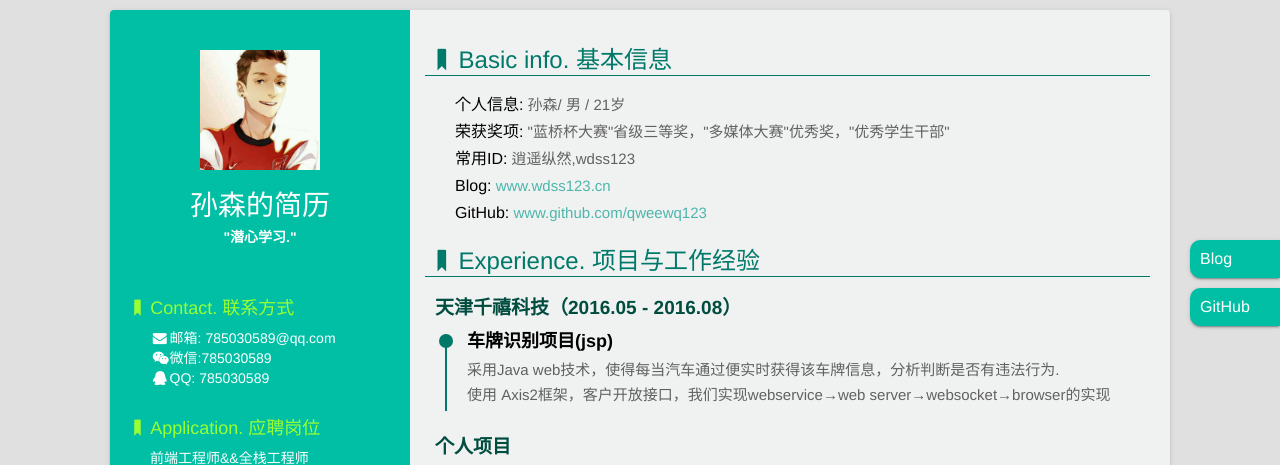
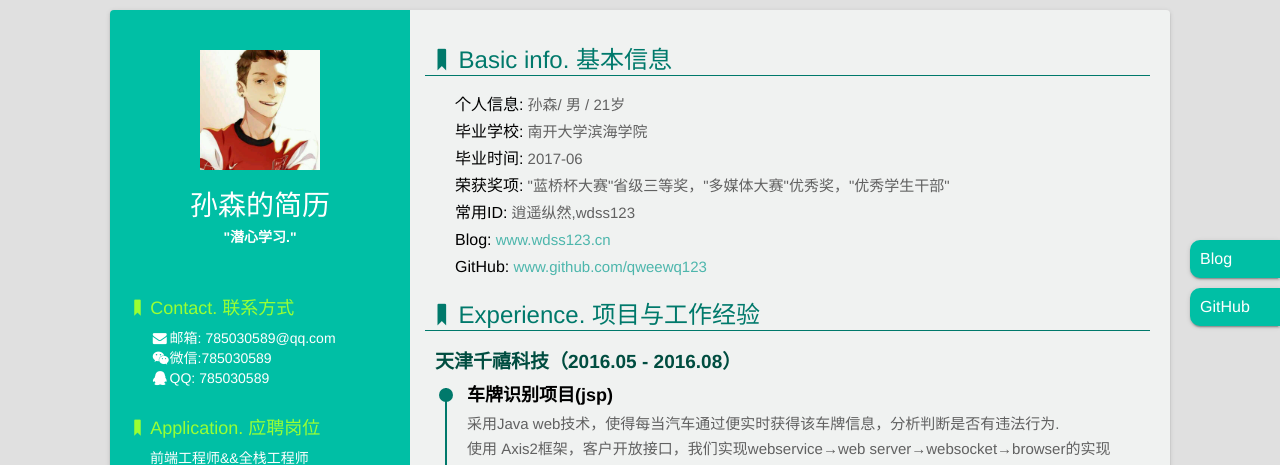
Before and after one commit to qweewq123/resume, a website: page index.html in a window 1280 px wide. Shown: the top 465 px of the page. Drawn offline with Linux system fonts and the light colour scheme.

Commit message:
Update index.html

```diff
--- a/index.html
+++ b/index.html
@@ -104,6 +104,8 @@
                 <li class="someRight">
                     <dt><i class="icon-bookmark"></i>Basic info. 基本信息</dt>
                     <dd><span>个人信息:</span> 孙森/ 男 / 21岁</dd>
+                     <dd><span>毕业学校:</span> 南开大学滨海学院</dd>
+                    <dd><span>毕业时间:</span> 2017-06</dd>
                     <dd><span>荣获奖项:</span> "蓝桥杯大赛"省级三等奖，"多媒体大赛"优秀奖，"优秀学生干部"</dd>
                     <dd><span>常用ID:</span> 逍遥纵然,wdss123</dd>
                     <dd><span>Blog:</span> <a href="http://www.wdss123.cn/" target="_blank">www.wdss123.cn</a></dd>
```
